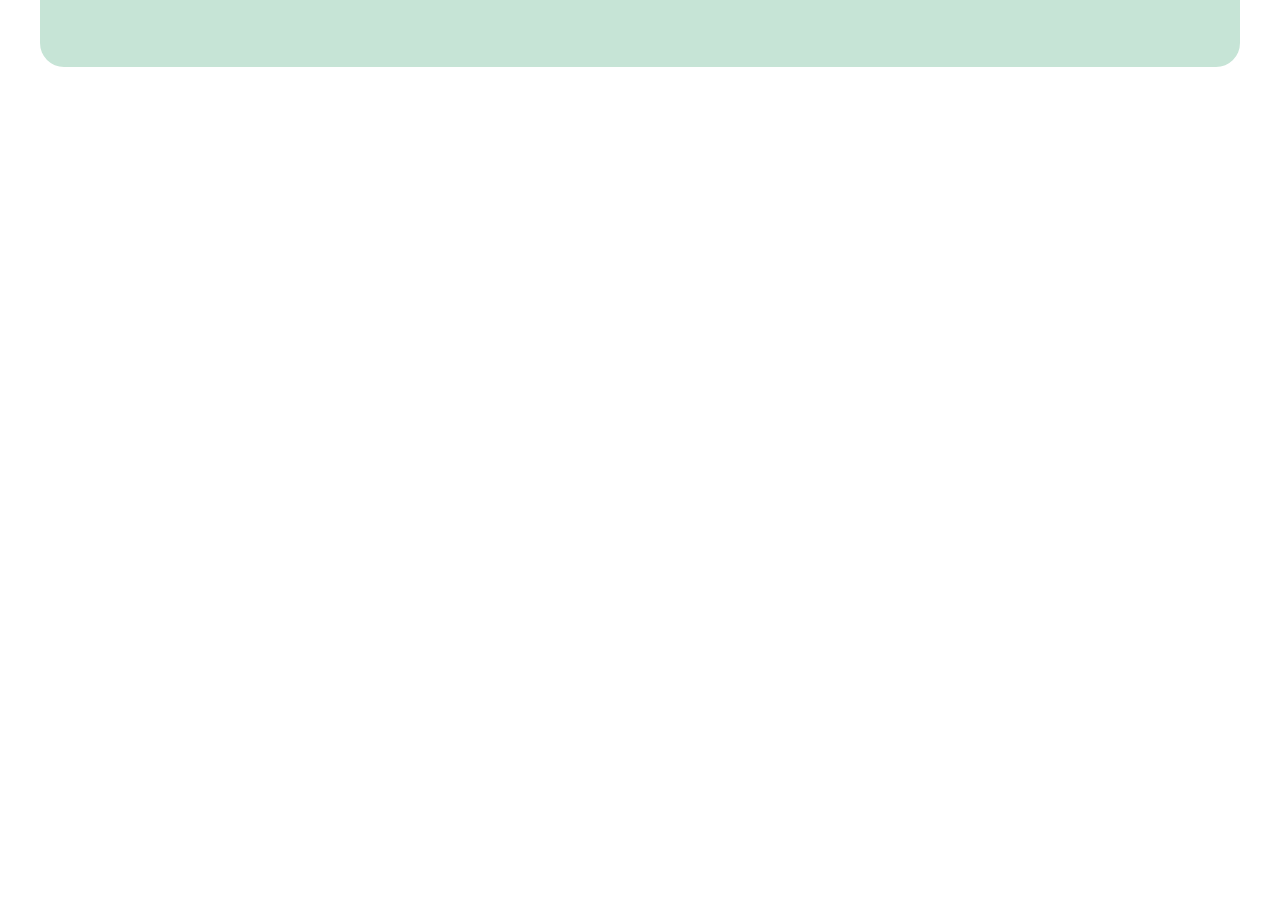
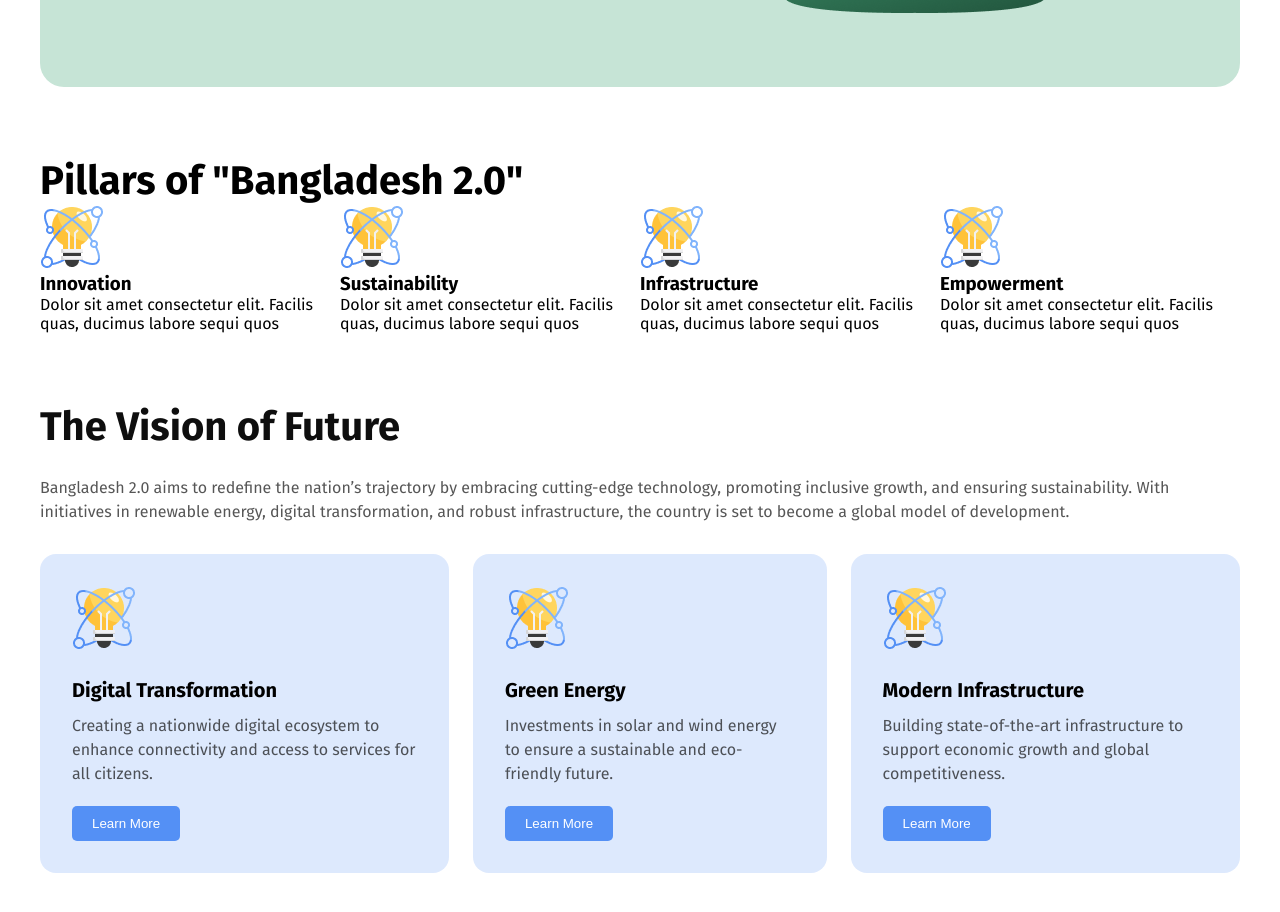
Before and after one commit to devforhadul/ph-assignment1-project, a plain HTML site: page index.html in a window 1280 px wide. Shown: the part 572-1484 px from the top of the page. Before the commit the page ends 800 px from the top, so only its background shows below. Drawn offline with Linux system fonts and the light colour scheme.

Commit message:
add more section

```diff
--- a/index.html
+++ b/index.html
@@ -16,7 +16,7 @@
     <header>
       <nav>
         <h2>BANGLADESH 2.0</h2>
-        <button class="sign-btn main-clr">Sign In</button>
+        <button class="sign-btn">Sign In</button>
       </nav>
     </header>
 
@@ -34,6 +34,86 @@
           <img src="./assets/hero.png" alt="" />
         </div>
       </section>
+
+      <section class="pillars-section">
+        <h3 class="pillar-title txt-title">Pillars of "Bangladesh 2.0"</h3>
+        <div class="pillar-container">
+          <div class="pillar-item">
+            <img src="./assets/card-icon.png" alt="" class="pillar-item-img" />
+            <h3 class="pillar-item-title">Innovation</h3>
+            <p class="pillar-desc">
+              Dolor sit amet consectetur elit. Facilis quas, ducimus labore
+              sequi quos
+            </p>
+          </div>
+          <div class="pillar-item">
+            <img src="./assets/card-icon.png" alt="" class="pillar-item-img" />
+            <h3 class="pillar-item-title">Sustainability</h3>
+            <p class="pillar-desc">
+              Dolor sit amet consectetur elit. Facilis quas, ducimus labore
+              sequi quos
+            </p>
+          </div>
+          <div class="pillar-item">
+            <img src="./assets/card-icon.png" alt="" class="pillar-item-img" />
+            <h3 class="pillar-item-title">Infrastructure</h3>
+            <p class="pillar-desc">
+              Dolor sit amet consectetur elit. Facilis quas, ducimus labore
+              sequi quos
+            </p>
+          </div>
+          <div class="pillar-item">
+            <img src="./assets/card-icon.png" alt="" class="pillar-item-img" />
+            <h3 class="pillar-item-title">Empowerment</h3>
+            <p class="pillar-desc">
+              Dolor sit amet consectetur elit. Facilis quas, ducimus labore
+              sequi quos
+            </p>
+          </div>
+        </div>
+      </section>
+
+      <!-- Vision section -->
+      <section class="vision-section">
+        <h3 class="vision-title txt-color">The Vision of Future</h3>
+        <p class="vision-desc txt-color-2">
+          Bangladesh 2.0 aims to redefine the nation’s trajectory by embracing
+          cutting-edge technology, promoting inclusive growth, and ensuring
+          sustainability. With initiatives in renewable energy, digital
+          transformation, and robust infrastructure, the country is set to
+          become a global model of development.
+        </p>
+
+        <div class="vision-container">
+          <div class="vision-item">
+            <img src="./assets/card-icon.png" alt="" class="vision-item-img" />
+            <h3 class="vision-item-title">Digital Transformation</h3>
+            <p class="vision-item-desc">
+              Creating a nationwide digital ecosystem to enhance connectivity
+              and access to services for all citizens.
+            </p>
+            <button class="vision-item-btn">Learn More</button>
+          </div>
+          <div class="vision-item">
+            <img src="./assets/card-icon.png" alt="" class="vision-item-img" />
+            <h3 class="vision-item-title">Green Energy</h3>
+            <p class="vision-item-desc">
+              Investments in solar and wind energy to ensure a sustainable and
+              eco-friendly future.
+            </p>
+            <button class="vision-item-btn">Learn More</button>
+          </div>
+          <div class="vision-item">
+            <img src="./assets/card-icon.png" alt="" class="vision-item-img" />
+            <h3 class="vision-item-title">Modern Infrastructure</h3>
+            <p class="vision-item-desc">
+              Building state-of-the-art infrastructure to support economic
+              growth and global competitiveness.
+            </p>
+            <button class="vision-item-btn">Learn More</button>
+          </div>
+        </div>
+      </section>
     </main>
 
     <footer></footer>
--- a/styles/style.css
+++ b/styles/style.css
@@ -12,6 +12,9 @@ footer {
   max-width: 1200px;
   margin: 0 auto;
 }
+section{
+  margin: 70px 0;
+}
 /* Shared style */
 .bg-color {
   color: #006a50;
@@ -22,6 +25,13 @@ footer {
 .txt-color-2 {
   color: rgba(14, 14, 14, 0.7);
 }
+.txt-center{
+  text-align: center;
+}
+.txt-title{
+  font-size: 40px;
+  font-weight: 700;
+}
 /* Header style */
 .sign-btn {
   padding: 15px 30px;
@@ -29,6 +39,7 @@ footer {
   border-radius: 8px;
   font-size: 18px;
   font-weight: 600;
+  color: #006A50;
 }
 nav {
   display: flex;
@@ -43,6 +54,7 @@ nav {
   padding: 70px 80px;
   background-color: #c6e4d6;
   border-radius: 24px;
+  margin-top: 40px;
 }
 .banner .banner-contain {
 }
@@ -65,3 +77,57 @@ nav {
   background-color: #006a50;
   color: #FFFFFF;
 }
+.banner-btn:hover{
+  border-color: #FFFFFF;
+  background: #FFFFFF;
+  color: #2ecc71;
+}
+/* Pillars style */
+
+.pillar-container{
+  display: flex;
+}
+
+/* vision section style */
+.vision-section{
+
+}
+.vision-title{
+  font-size: 40px;
+  font-weight: 700px;
+  margin-bottom: 25px;
+}
+.vision-desc{
+  font-size: 16px;
+  line-height: 24px;
+  margin-bottom: 30px;
+}
+.vision-container{
+  display: flex;
+  gap: 24px;
+  align-items: center;
+  justify-content: space-around;
+}
+.vision-item{
+  padding: 32px 32px;
+  background-color: rgba(84, 144, 245, 0.2);
+  border-radius: 16px;
+}
+.vision-item-title{
+  font-size: 20px;
+  font-weight: 700;
+  margin: 24px 0 12px 0;
+}
+.vision-item-desc{
+  font-size: 16px;
+  line-height: 24px;
+  margin-bottom: 20px;
+  color: rgba(14, 14, 14, 0.7)
+}
+.vision-item-btn{
+  padding: 10px 20px;
+  border-radius: 5px;
+  border: none;
+  background-color: #5490F5;
+  color: #FFFFFF;
+}
```
